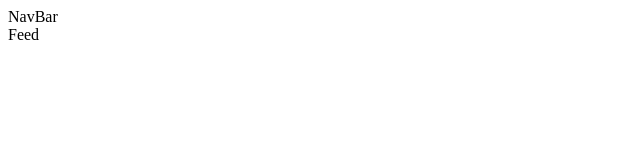
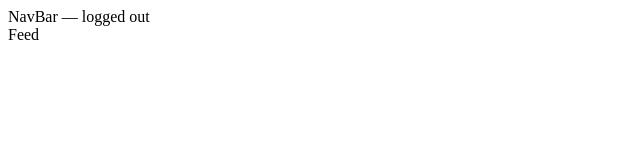
Before and after one commit to XanderB888/xsa-hunting, a React (Vite) app in the folder client/: page / in a window 1280 px wide. Shown: the top 160 px of the page, without its empty margins (0-640 px from the left). Built offline with nearby package versions, Linux system fonts and the light colour scheme.

Commit message:
Add AuthContext for global auth state

```diff
--- a/client/src/components/NavBar/NavBar.jsx
+++ b/client/src/components/NavBar/NavBar.jsx
@@ -1,5 +1,13 @@
+import { useAuth } from '../../context/AuthContext.jsx';
+
 function NavBar() {
-  return <div>NavBar</div>;
+  const { user } = useAuth();
+
+  return (
+    <div>
+      NavBar — {user ? 'logged in' : 'logged out'}
+    </div>
+  );
 }
 
 export default NavBar;
--- /dev/null
+++ b/client/src/context/AuthContext.jsx
@@ -0,0 +1,28 @@
+import { createContext, useState, useContext } from "react";
+
+const AuthContext = createContext();
+
+function AuthProvider({ children }) {
+    const [user, setUser] = useState(null);
+
+    const login = () => {
+        setUser({ id: 1, username: 'Xander' });   // fake user for now
+        };
+
+    const logout = () => {
+        setUser(null);
+        };
+
+    return (
+        <AuthContext.Provider value={{ user, login, logout }}>
+            {children}
+        </AuthContext.Provider>
+    );
+}
+
+function useAuth() {
+  return useContext(AuthContext);
+}
+
+export default AuthProvider;
+export { useAuth };
--- a/client/src/main.jsx
+++ b/client/src/main.jsx
@@ -1,3 +1,4 @@
+import AuthProvider from './context/AuthContext.jsx';
 import { StrictMode } from 'react'
 import { createRoot } from 'react-dom/client'
 import { BrowserRouter } from 'react-router-dom'
@@ -6,7 +7,9 @@ import App from './App.jsx'
 createRoot(document.getElementById('root')).render(
   <StrictMode>
     <BrowserRouter>
-      <App />
+      <AuthProvider>
+        <App />
+      </AuthProvider>
     </BrowserRouter>
   </StrictMode>,
 )
```
